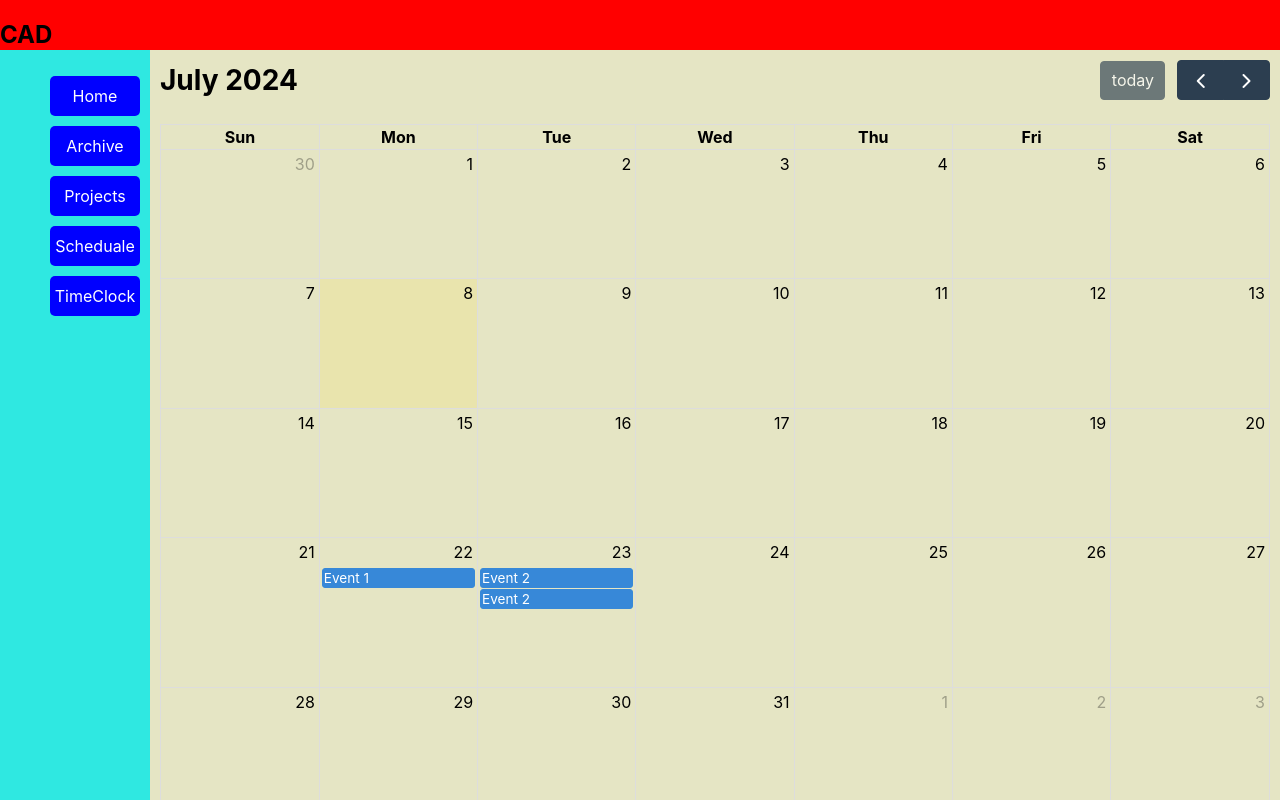
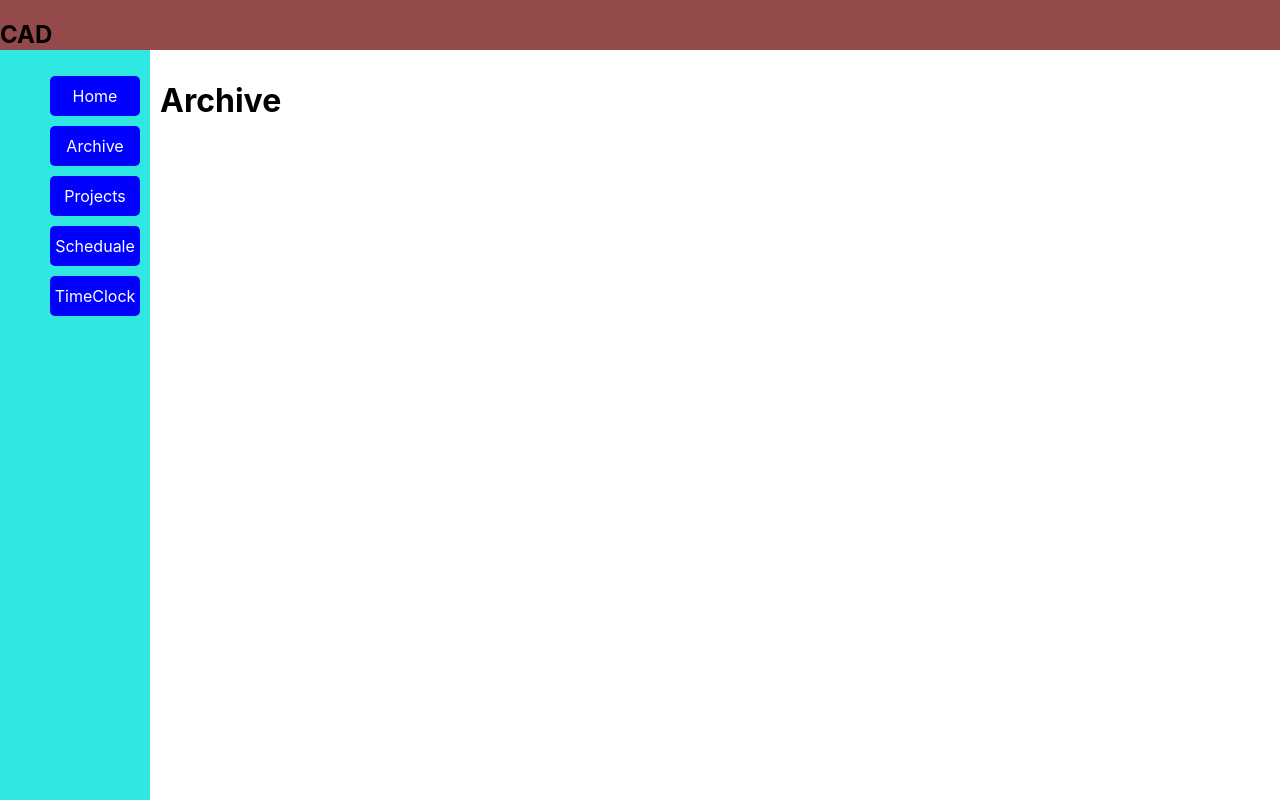
Before and after one commit to brandonhv/Day-Challenge, a React (Create React App) app in the folder client/: page /archive in a window 1280 px wide. Built offline with nearby package versions, Linux system fonts and the light colour scheme.

Commit message:
No main changes has been done

```diff
--- a/client/public/index.html
+++ b/client/public/index.html
@@ -2,7 +2,7 @@
 <html lang="en">
   <head>
     <meta charset="utf-8" />
-    <link rel="icon" href="%PUBLIC_URL%/favicon.ico" />
+    <link rel="icon" href="%PUBLIC_URL%/favicon.ico?" />
     <meta name="viewport" content="width=device-width, initial-scale=1" />
     <meta name="theme-color" content="#000000" />
     <meta
--- a/client/src/mainContent/pages/Archive.js
+++ b/client/src/mainContent/pages/Archive.js
@@ -1,10 +1,10 @@
 import React from "react"
-import Calendar from '../../sideBar/buttoms/Scheduale'
+
 
 
 const Archive = () => {
 
-    return <Calendar/>
-}
+    return <h1>Archive</h1>
+};
 
 export default Archive;
--- a/client/src/mainContent/pages/Home.js
+++ b/client/src/mainContent/pages/Home.js
@@ -4,6 +4,6 @@ import React from "react"
 const Home = () => {
 
     return <h1>We are Home</h1>
-}
+};
 
 export default Home;
--- a/client/src/mainContent/pages/Projects.js
+++ b/client/src/mainContent/pages/Projects.js
@@ -4,6 +4,6 @@ import React from "react"
 const Projects = () => {
 
     return <h1>Projects</h1>
-}
+};
 
 export default Projects;
--- a/client/src/mainContent/pages/Scheduale.js
+++ b/client/src/mainContent/pages/Scheduale.js
@@ -1,9 +1,10 @@
 import React from "react"
+import Calendar from '../../sideBar/buttoms/Scheduale'
 
 
-const Scheduale = () => {
+const Archive = () => {
 
-    return <h1>Scheduale</h1>
-}
+    return <Calendar/>
+};
 
-export default Scheduale;
+export default Archive;
--- a/client/src/navBar/NavBar.js
+++ b/client/src/navBar/NavBar.js
@@ -1,7 +1,6 @@
 const NavBar = () => {
 
     return <h2>CAD</h2>
-
-  }
+  };
 
   export default NavBar;
--- a/client/src/styles/App.css
+++ b/client/src/styles/App.css
@@ -17,7 +17,7 @@ body, html {
 /* Navbar styling */
 .navbar {
   grid-column: 1 / 3; /* Span across both columns */
-  background-color: red;
+  background-color: rgb(148, 74, 74);
   height: 50px;
 }
 
@@ -33,7 +33,7 @@ body, html {
 
 /* Main content styling */
 .main-content {
-  background: rgb(229, 229, 196);
+  background: rgb(255, 255, 255);
   padding: 10px;
   box-sizing: border-box;
   height: calc(100vh - 50px); /* Subtract navbar height */
```
Also changed, not shown: 1 other file (tests, documents, lock files or other folders).
